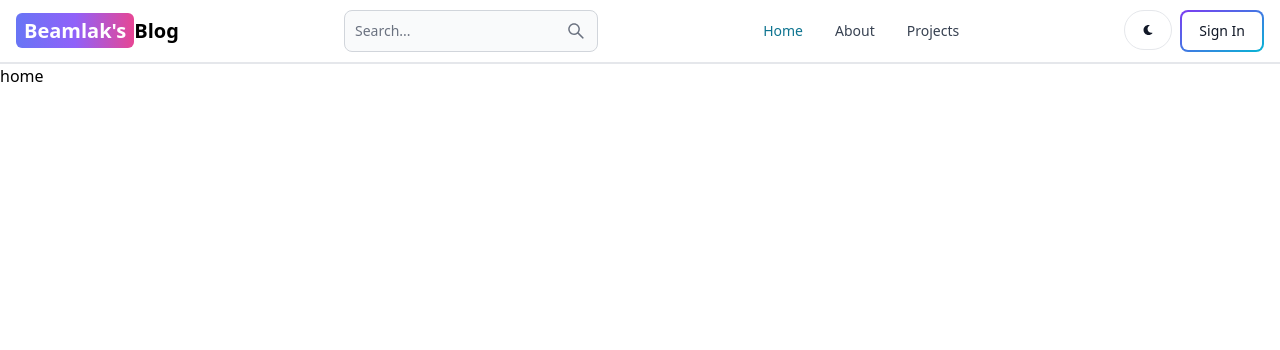
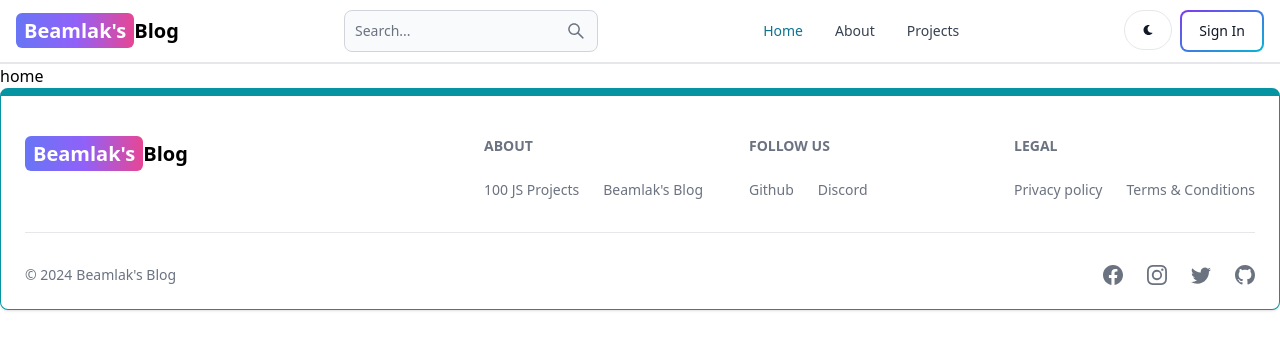
Before and after one commit to Beamlak996/mern-blog, a React (Vite) app in the folder client/: page / in a window 1280 px wide. Shown: the top 350 px of the page. Built offline with nearby package versions, Linux system fonts and the light colour scheme.

Commit message:
create and add footer component

```diff
--- a/client/src/App.tsx
+++ b/client/src/App.tsx
@@ -7,6 +7,7 @@
 import { Dashobard } from "./pages/dashboard"
 import { Projects } from "./pages/projects"
 import { Header } from "./components/header"
+import { FooterCom } from "./components/footer"
 
 function App() {
   return (
@@ -20,6 +21,7 @@
         <Route path="/dashboard" element={<Dashobard />} />
         <Route path="/projects" element={<Projects />} />
       </Routes>
+      <FooterCom />
     </BrowserRouter>
   )
 }
--- /dev/null
+++ b/client/src/components/footer.tsx
@@ -0,0 +1,60 @@
+import { Footer } from "flowbite-react";
+import { BsFacebook, BsInstagram, BsGithub, BsTwitter } from "react-icons/bs";
+import { Link } from "react-router-dom";
+
+export function FooterCom() {
+  return (
+    <Footer container className="border border-t-8 border-teal-500">
+      <div className="w-full max-w-7xl mx-auto">
+        <div className="grid w-full justify-between sm:flex md:grid-cols-1">
+          <div className="mt-5">
+            <Link
+              to={"/"}
+              className="self-center whitespace-nowrap text-lg sm:text-xl font-semibold dark:text-white"
+            >
+              <span className="px-2 py-1 bg-gradient-to-r from-indigo-500 via-purple-500 to-pink-500 text-white rounded-md">
+                Beamlak's
+              </span>
+              Blog
+            </Link>
+          </div>
+          <div className="grid grid-cols-2 gap-8 mt-4 sm:grid-cols-3 sm:gap-6">
+            <div>
+              <Footer.Title title="About" />
+              <Footer.LinkGroup>
+                <Footer.Link href="#" target="_blank" >100 JS Projects</Footer.Link>
+                <Footer.Link href="/about" target="_blank" >Beamlak's Blog</Footer.Link>
+              </Footer.LinkGroup>
+            </div>
+            <div>
+              <Footer.Title title="Follow us" />
+              <Footer.LinkGroup>
+                <Footer.Link href="#" target="_blank" >Github</Footer.Link>
+                <Footer.Link href="/about" target="_blank" >Discord</Footer.Link>
+              </Footer.LinkGroup>
+            </div>
+            <div>
+              <Footer.Title title="Legal" />
+              <Footer.LinkGroup>
+                <Footer.Link href="#" target="_blank" >Privacy policy</Footer.Link>
+                <Footer.Link href="/about" target="_blank" >
+                    Terms &amp; Conditions
+                </Footer.Link>
+              </Footer.LinkGroup>
+            </div>
+          </div>
+        </div>
+        <Footer.Divider />
+        <div className="w-full sm:flex sm:items-center sm:justify-between" >
+            <Footer.Copyright href="#" by="Beamlak's Blog" year={new Date().getFullYear()} />
+            <div className="flex gap-6 sm:mt-0 mt-4 sm:justify-center" >
+                <Footer.Icon href="#" icon={BsFacebook} />
+                <Footer.Icon href="#" icon={BsInstagram} />
+                <Footer.Icon href="#" icon={BsTwitter} />
+                <Footer.Icon href="#" icon={BsGithub} />
+            </div>
+        </div>
+      </div>
+    </Footer>
+  );
+}
```
